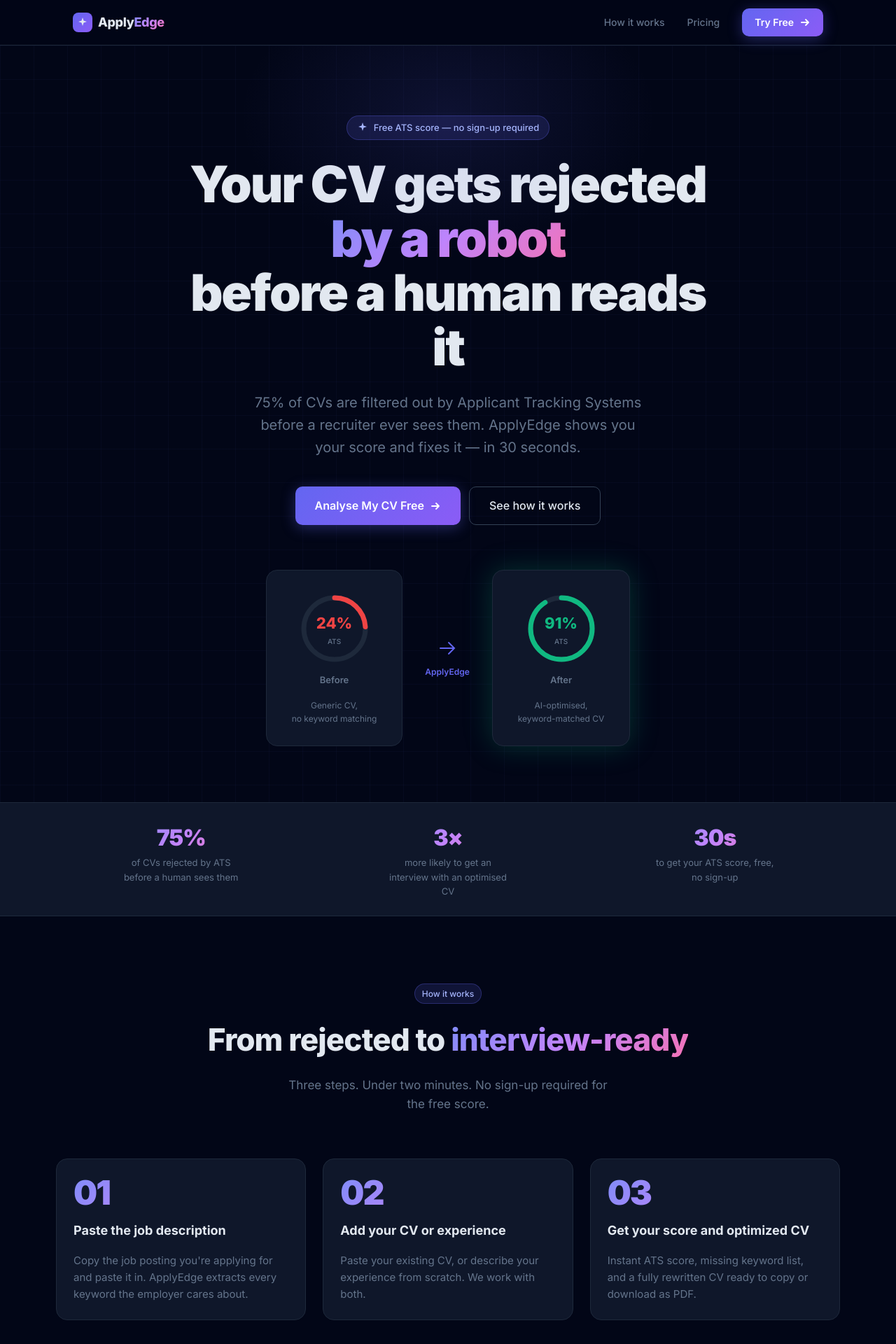
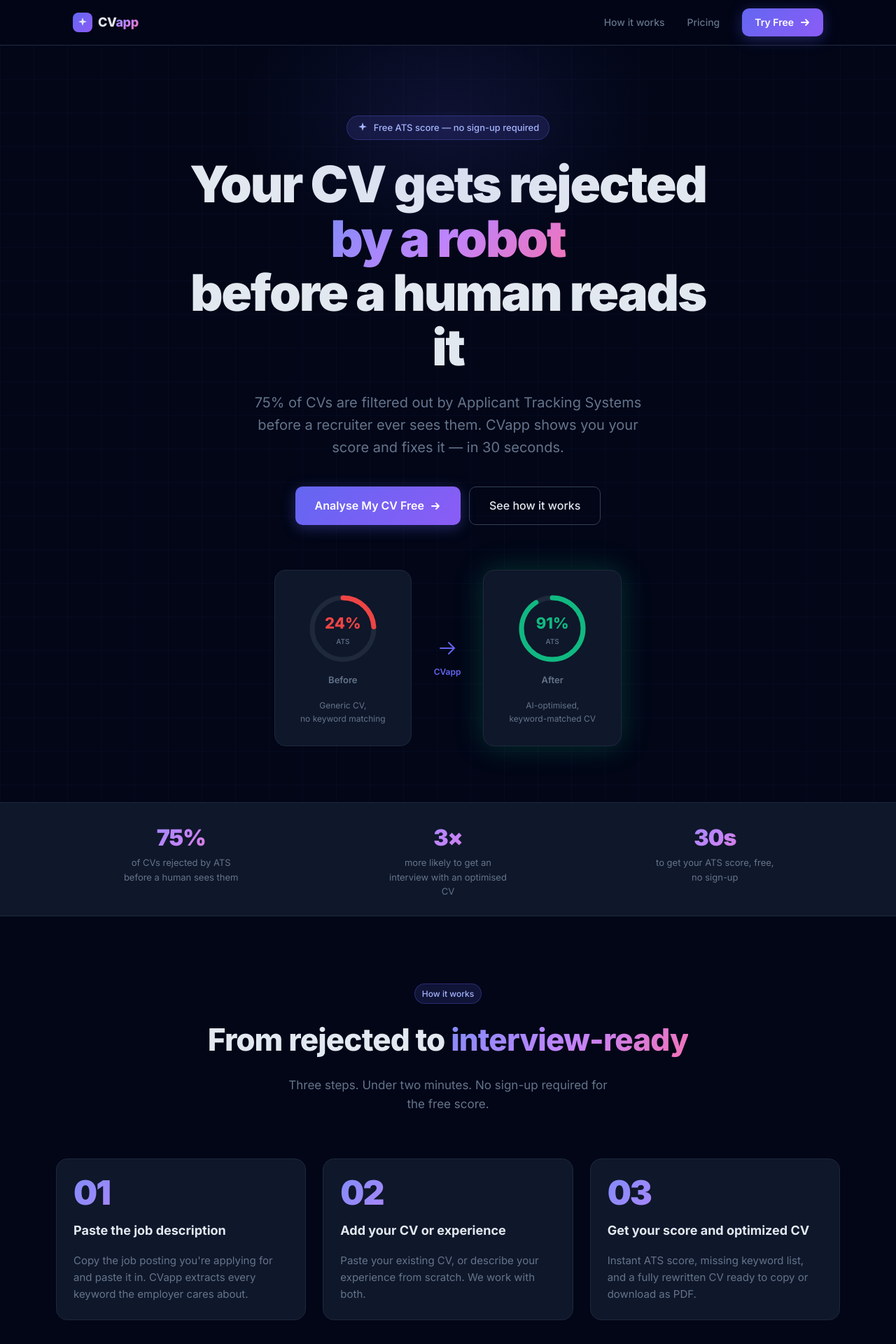
Before and after one commit to lennonethan0-netizen/tutor-app, a React (Vite) app: page / in a window 1280 px wide. Shown: the top 1920 px of the page at 70% size. Built offline with nearby package versions, Linux system fonts and the light colour scheme.

Commit message:
Rename app from ApplyEdge to CVapp
https://claude.ai/code/session_01VNEqXcPsdRoNZrXToZJzak

```diff
--- a/Landing.jsx
+++ b/Landing.jsx
@@ -104,7 +104,7 @@ const FEATURES = [
 ]
 
 const STEPS = [
-  { n: '01', title: 'Paste the job description', desc: 'Copy the job posting you\'re applying for and paste it in. ApplyEdge extracts every keyword the employer cares about.' },
+  { n: '01', title: 'Paste the job description', desc: 'Copy the job posting you\'re applying for and paste it in. CVapp extracts every keyword the employer cares about.' },
   { n: '02', title: 'Add your CV or experience', desc: 'Paste your existing CV, or describe your experience from scratch. We work with both.' },
   { n: '03', title: 'Get your score and optimized CV', desc: 'Instant ATS score, missing keyword list, and a fully rewritten CV ready to copy or download as PDF.' },
 ]
@@ -200,7 +200,7 @@ export default function Landing({ onStart }) {
             <div style={{ width:28, height:28, borderRadius:8, background:'linear-gradient(135deg,#6366f1,#8b5cf6)', display:'flex', alignItems:'center', justifyContent:'center' }}>
               <SparkleIcon />
             </div>
-            <span style={{ fontWeight:800, fontSize:18, letterSpacing:'-0.02em' }}>Apply<span className="grad">Edge</span></span>
+            <span style={{ fontWeight:800, fontSize:18, letterSpacing:'-0.02em' }}>CV<span className="grad">app</span></span>
           </div>
           <div style={{ display:'flex', alignItems:'center', gap:32 }}>
             <a href="#how" style={{ fontSize:14, fontWeight:500, color:'var(--text-muted)', textDecoration:'none' }} className="hidden md:block">How it works</a>
@@ -230,7 +230,7 @@ export default function Landing({ onStart }) {
           </h1>
 
           <p style={{ fontSize:'clamp(16px,2vw,20px)', color:'var(--text-muted)', maxWidth:560, margin:'0 auto 40px', lineHeight:1.6 }}>
-            75% of CVs are filtered out by Applicant Tracking Systems before a recruiter ever sees them. ApplyEdge shows you your score and fixes it — in 30 seconds.
+            75% of CVs are filtered out by Applicant Tracking Systems before a recruiter ever sees them. CVapp shows you your score and fixes it — in 30 seconds.
           </p>
 
           <div style={{ display:'flex', flexWrap:'wrap', gap:12, justifyContent:'center', marginBottom:64 }}>
@@ -257,7 +257,7 @@ export default function Landing({ onStart }) {
               <svg width="32" height="32" viewBox="0 0 32 32" fill="none">
                 <path d="M6 16h20M18 8l8 8-8 8" stroke="#6366f1" strokeWidth="2" strokeLinecap="round"/>
               </svg>
-              <span style={{ fontSize:12, fontWeight:600, color:'#6366f1' }}>ApplyEdge</span>
+              <span style={{ fontSize:12, fontWeight:600, color:'#6366f1' }}>CVapp</span>
             </div>
 
             <div className="card glow-green" style={{ padding:'28px 36px', display:'flex', flexDirection:'column', alignItems:'center', gap:16, minWidth:180 }}>
@@ -422,10 +422,10 @@ export default function Landing({ onStart }) {
             <div style={{ width:24, height:24, borderRadius:6, background:'linear-gradient(135deg,#6366f1,#8b5cf6)', display:'flex', alignItems:'center', justifyContent:'center' }}>
               <SparkleIcon />
             </div>
-            <span style={{ fontWeight:700, fontSize:16 }}>Apply<span className="grad">Edge</span></span>
+            <span style={{ fontWeight:700, fontSize:16 }}>CV<span className="grad">app</span></span>
           </div>
           <div style={{ color:'var(--text-muted)', fontSize:13 }}>
-            © 2025 ApplyEdge. Built with Claude AI.
+            © 2025 CVapp. Built with Claude AI.
           </div>
           <div style={{ display:'flex', gap:20 }}>
             {['Privacy','Terms','Contact'].map(l => (
--- a/Tool.jsx
+++ b/Tool.jsx
@@ -178,7 +178,7 @@ export default function Tool({ onBack }) {
   const [loading, setLoading] = useState('')       // '' | 'cv' | 'cover'
   const [error, setError] = useState('')
   const [copied, setCopied] = useState('')
-  const [apiKey, setApiKey] = useState(() => localStorage.getItem('applyedge_key') || '')
+  const [apiKey, setApiKey] = useState(() => localStorage.getItem('cvapp_key') || '')
   const [showKeyPanel, setShowKeyPanel] = useState(false)
   const [keyInput, setKeyInput] = useState('')
   const resultRef = useRef(null)
@@ -186,7 +186,7 @@ export default function Tool({ onBack }) {
   function saveKey() {
     const k = keyInput.trim()
     if (!k.startsWith('sk-ant-')) { setError('API key should start with sk-ant-'); return }
-    localStorage.setItem('applyedge_key', k)
+    localStorage.setItem('cvapp_key', k)
     setApiKey(k)
     setShowKeyPanel(false)
     setKeyInput('')
@@ -194,7 +194,7 @@ export default function Tool({ onBack }) {
   }
 
   function removeKey() {
-    localStorage.removeItem('applyedge_key')
+    localStorage.removeItem('cvapp_key')
     setApiKey('')
     setShowKeyPanel(false)
   }
@@ -267,7 +267,7 @@ export default function Tool({ onBack }) {
             <div style={{ width:22, height:22, borderRadius:6, background:'linear-gradient(135deg,#6366f1,#8b5cf6)', display:'flex', alignItems:'center', justifyContent:'center' }}>
               <SparkleIcon />
             </div>
-            <span style={{ fontWeight:800, fontSize:16 }}>Apply<span className="grad">Edge</span></span>
+            <span style={{ fontWeight:800, fontSize:16 }}>CV<span className="grad">app</span></span>
           </div>
           <button
             className={`btn-secondary`}
--- a/index.html
+++ b/index.html
@@ -3,8 +3,8 @@
   <head>
     <meta charset="UTF-8" />
     <meta name="viewport" content="width=device-width, initial-scale=1.0" />
-    <meta name="description" content="ApplyEdge — AI-powered CV optimizer. Beat ATS filters, land more interviews. Get your ATS score free in 30 seconds." />
-    <title>ApplyEdge — AI CV Optimizer</title>
+    <meta name="description" content="CVapp — AI-powered CV optimizer. Beat ATS filters, land more interviews. Get your ATS score free in 30 seconds." />
+    <title>CVapp — AI CV Optimizer</title>
     <link rel="preconnect" href="https://fonts.googleapis.com" />
     <link rel="preconnect" href="https://fonts.gstatic.com" crossorigin />
   </head>
```
